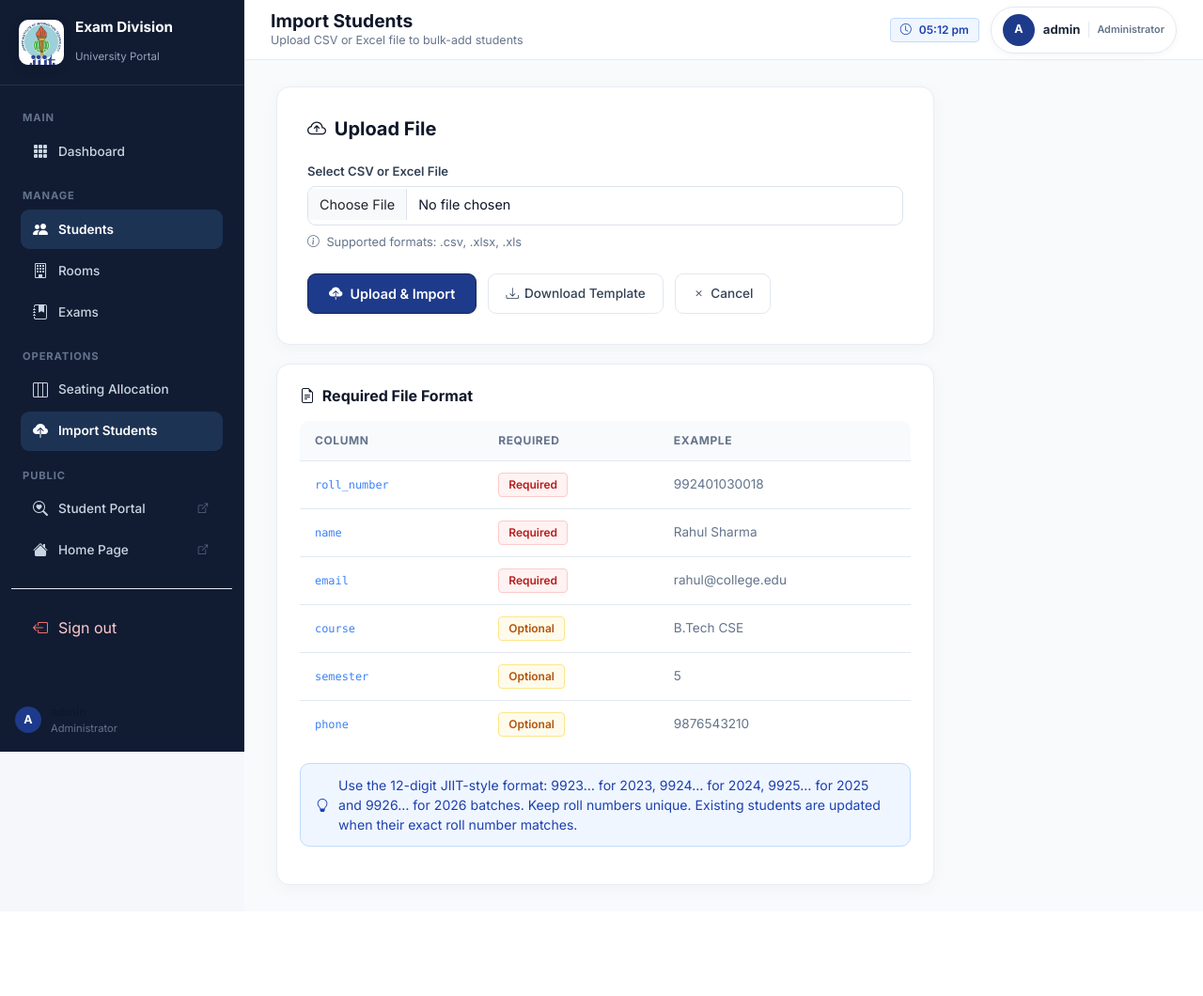
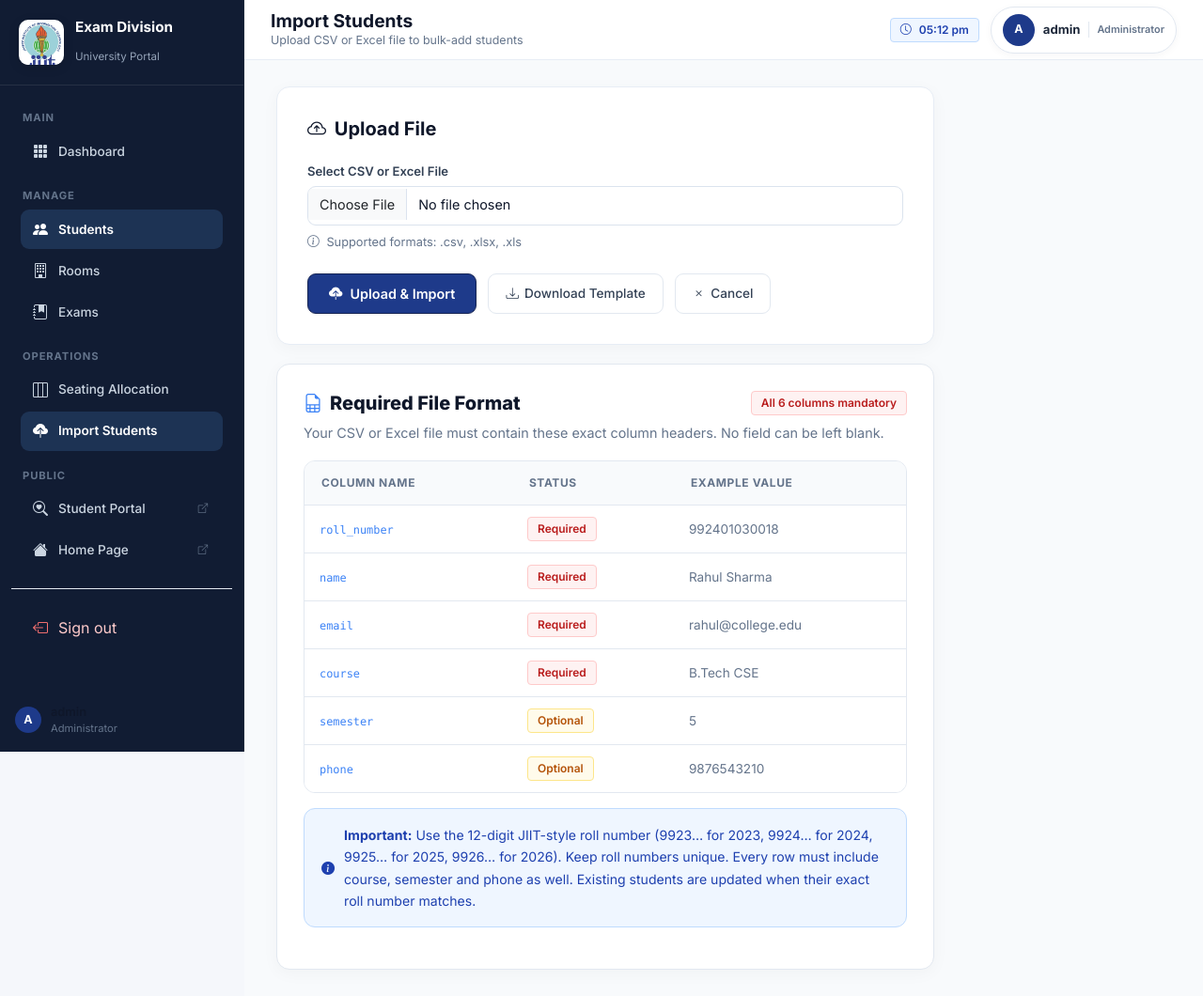
Before and after one commit to Ayan2612/exam-management-system, a Django app: page /students/import/ in a window 1280 px wide. Shown: the whole page at 94% size. Before the commit the page ends 942 px from the top, so only its background shows below. Run offline with Django 5.2, Linux system fonts and the light colour scheme; a user stored in the database is signed in; parts of the project's set-up code (start-up, migrations or seed data) failed here and were passed over.

Commit message:
Improve student import format table and mark all fields required

```diff
--- a/templates/exams/student_import.html
+++ b/templates/exams/student_import.html
@@ -37,26 +37,30 @@
     </form>
   </div>
 
-  <div class="glass-card" style="padding:24px">
-    <h6 style="color:var(--text-primary);font-weight:700;margin-bottom:16px"><i class="bi bi-file-earmark-text me-1"></i> Required File Format</h6>
-    <div style="overflow-x:auto;border-radius:10px;overflow:hidden">
+  <div class="glass-card" style="padding:28px;border:1px solid var(--border-color, #dbe3ef)">
+    <div style="display:flex;align-items:center;justify-content:space-between;gap:12px;flex-wrap:wrap;margin-bottom:8px">
+      <h5 style="color:var(--text-primary);font-weight:750;margin:0"><i class="bi bi-file-earmark-spreadsheet me-2" style="color:var(--primary-light)"></i>Required File Format</h5>
+      <span class="badge-pill badge-danger">All 6 columns mandatory</span>
+    </div>
+    <p style="color:var(--text-muted);font-size:0.9rem;margin:0 0 18px">Your CSV or Excel file must contain these exact column headers. No field can be left blank.</p>
+    <div style="overflow-x:auto;border:1px solid var(--border-color, #dbe3ef);border-radius:12px">
       <table class="ems-table">
         <thead>
-          <tr><th>Column</th><th>Required</th><th>Example</th></tr>
+          <tr><th style="padding:14px 18px">COLUMN NAME</th><th style="padding:14px 18px">STATUS</th><th style="padding:14px 18px">EXAMPLE VALUE</th></tr>
         </thead>
         <tbody>
           <tr><td><code style="color:var(--primary-light)">roll_number</code></td><td><span class="badge-pill badge-danger">Required</span></td><td style="color:var(--text-muted)">992401030018</td></tr>
           <tr><td><code style="color:var(--primary-light)">name</code></td><td><span class="badge-pill badge-danger">Required</span></td><td style="color:var(--text-muted)">Rahul Sharma</td></tr>
           <tr><td><code style="color:var(--primary-light)">email</code></td><td><span class="badge-pill badge-danger">Required</span></td><td style="color:var(--text-muted)">rahul@college.edu</td></tr>
-          <tr><td><code style="color:var(--primary-light)">course</code></td><td><span class="badge-pill badge-warning">Optional</span></td><td style="color:var(--text-muted)">B.Tech CSE</td></tr>
+          <tr><td><code style="color:var(--primary-light)">course</code></td><td><span class="badge-pill badge-danger">Required</span></td><td style="color:var(--text-muted)">B.Tech CSE</td></tr>
           <tr><td><code style="color:var(--primary-light)">semester</code></td><td><span class="badge-pill badge-warning">Optional</span></td><td style="color:var(--text-muted)">5</td></tr>
           <tr><td><code style="color:var(--primary-light)">phone</code></td><td><span class="badge-pill badge-warning">Optional</span></td><td style="color:var(--text-muted)">9876543210</td></tr>
         </tbody>
       </table>
     </div>
-    <div class="alert-ems alert-info mt-3">
-      <i class="bi bi-lightbulb"></i>
-      <span>Use the 12-digit JIIT-style format: 9923… for 2023, 9924… for 2024, 9925… for 2025 and 9926… for 2026 batches. Keep roll numbers unique. Existing students are updated when their exact roll number matches.</span>
+    <div class="alert-ems alert-info mt-3" style="padding:16px 18px;border-radius:12px;line-height:1.65">
+      <i class="bi bi-info-circle-fill"></i>
+      <span><strong>Important:</strong> Use the 12-digit JIIT-style roll number (9923… for 2023, 9924… for 2024, 9925… for 2025, 9926… for 2026). Keep roll numbers unique. Every row must include course, semester and phone as well. Existing students are updated when their exact roll number matches.</span>
     </div>
   </div>
 </div>
```
